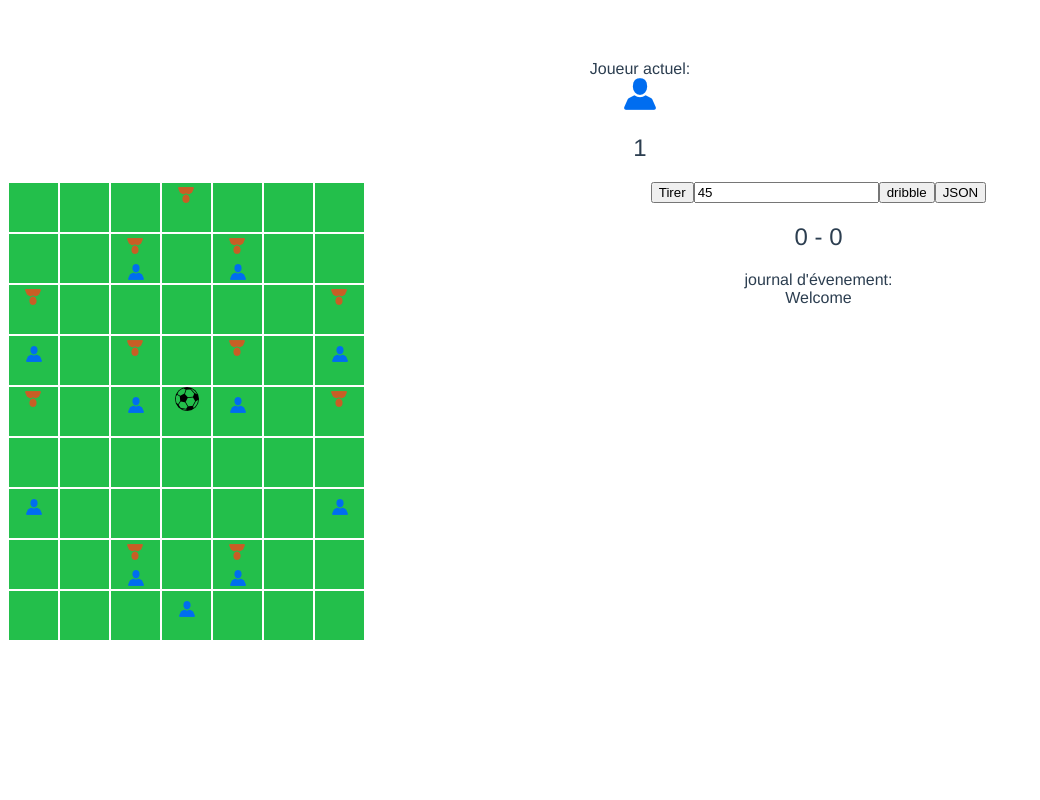
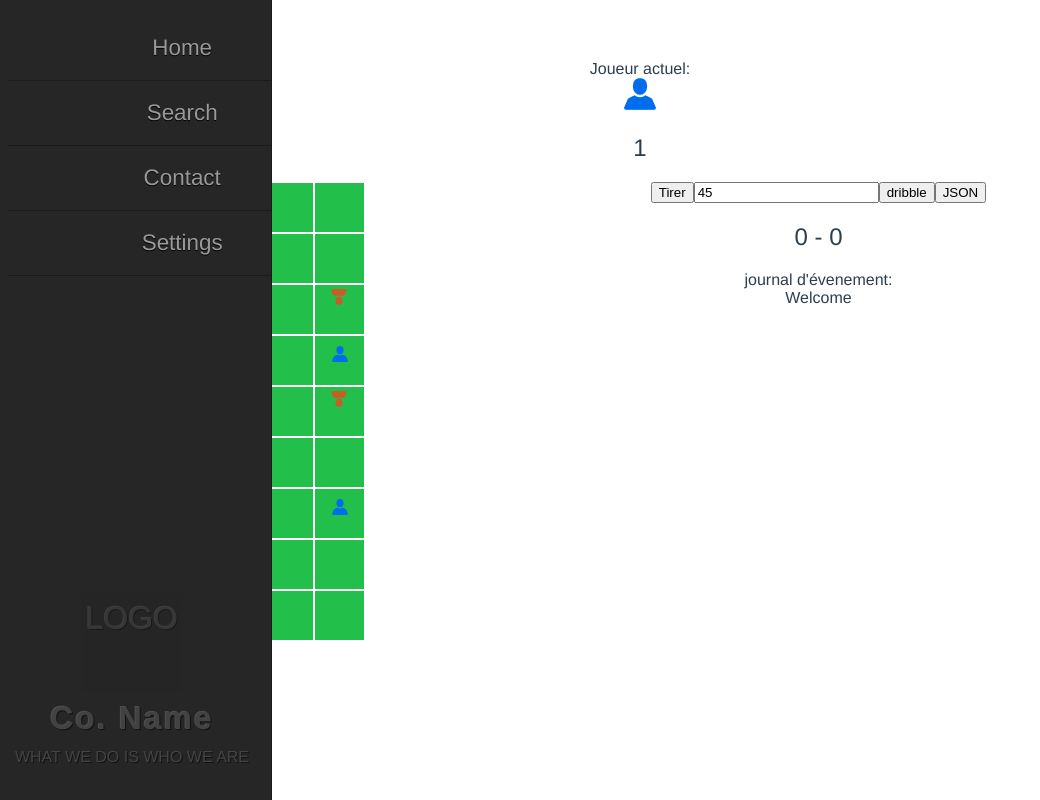
Before and after one commit to Neglolz/FC5, a Vue app: page / in a window 1280 px wide. Shown: the whole page, without its empty margins (0-1040 px from the left). Built offline with nearby package versions, Linux system fonts and the light colour scheme.

Commit message:
finition du store, ajout des librairy vue-loader, sass-loader node-sass font-awesome css-loader

```diff
--- a/src/App.vue
+++ b/src/App.vue
@@ -1,14 +1,17 @@
 <template>
     <div id="app">
         <!--<img src="./assets/logo.png">-->
+        <navmenu></navmenu>
         <router-view></router-view>
     </div>
 </template>
 
 <script>
+    import Navmenu from './components/Navmenu'
     import Vuex from 'vuex'
     export default {
-        name: 'app'
+        name: 'app',
+        components: { Navmenu }
     }
 </script>
 
--- a/src/components/FootballStore.js
+++ b/src/components/FootballStore.js
@@ -6,7 +6,7 @@ import Vuex from 'vuex'
 
 Vue.use(Vuex)
 
-const state = {
+const state = { // data
     events:[
         {
             id:34567878,
@@ -15,7 +15,7 @@ const state = {
     ]
 }
 
-const mutations = {
+const mutations = { // on ne modifie le state qu'ici
     CREATE_EVENT: ( state,description )=>{
         state.events.push({
             id: Math.floor(Math.random()*1000000000),
@@ -24,8 +24,14 @@ const mutations = {
     }
 }
 
-const getters = {
+const getters = { // permet de recup les data
     events: state => state.events
+}
+
+const actions = { // on appel les mutations. si besoin on peut faire les appels ajax ici
+    createEvent(store,description){
+        store.commit('CREATE_EVENT', description)
+    }
 }
 
 
@@ -33,9 +39,7 @@ let store = new Vuex.Store({
     state: state,
     mutations: mutations,
     getters: getters,
-    actions:{
-
-    },
+    actions: actions,
     strict: true
 })
 
--- a/src/components/Hello.vue
+++ b/src/components/Hello.vue
@@ -41,9 +41,7 @@
     export default {
         store: store,
         name: 'hello',
-        props: {
-
-        },
+        props: {},
         data() {
             return {
                 msg: 'Welcome to Your Vue.js App',
@@ -227,7 +225,9 @@
             }
         },
         methods: {
+            ...Vuex.mapActions({
 
+            }),
             shoot() {
                 this.checkIfGoal();
                 this.createTerrain(this.ball.position, this.User1.players, this.User2.players)
--- /dev/null
+++ b/src/components/Navmenu.vue
@@ -0,0 +1,231 @@
+<template>
+    <div id="nav" class="nav">
+        <div class="icon">
+            <ul>
+                <li><a title="Home" href="#"><i class="fa fa-home "></i></a></li>
+                <li><a href="About"><i class="fa fa-search "></i></a></li>
+                <li><a href="#"><i class="fa fa-edit "></i></a></li>
+                <li><a href="#"><i class="fa fa-cog "></i></a></li>
+
+            </ul>
+        </div>
+        <div class="text">
+            <ul>
+                <li><a title="Home" href="#">Home</a></li>
+                <li><a href="#" >Search</a>
+                </li>
+                <li><a href="#" >Contact</a>
+                </li>
+                <li><a href="#" >Settings</a>
+                </li>
+            </ul>
+        </div>
+        <div class="info">
+            <div class="logo"><p>LOGO</p></div>
+            <div class="name">Co. Name</div>
+            <div class="quote">WHAT WE DO IS WHO WE ARE</div>
+            <div class="social">
+                <a target="_blank" href="https://twitter.com/tmrDevelops"><i class="fa fa-twitter"></i></a>
+            </div>
+        </div>
+    </div>
+
+
+</template>
+
+<script>
+
+    import store from './FootballStore'
+    import Vuex from 'vuex'
+
+    export default{
+        store: store,
+        name: 'navmenu',
+        data(){
+            return {
+
+            }
+        }
+    }
+
+</script>
+
+<style lang="scss" scoped>
+    @import url(https://fonts.googleapis.com/css?family=Raleway:500);
+    body{
+        width:100%;
+        margin:0;
+        padding:0;
+        overflow:hidden;
+        background:hsla(212, 5%, 95%, 1);
+        font-family: 'Raleway', sans-serif;
+
+    & h1{
+          text-align:center;
+          margin-top:35px;
+          color:hsla(0,0%,20%,1);
+          letter-spacing:1px;
+          text-shadow:1px 1px hsla(212, 5%, 95%, 1),
+          -1px -1px hsla(212, 5%, 95%, 1);
+      }
+    }
+
+    .nav{
+        height:100%;
+        position:fixed;
+        left:-2em;
+        top:0;
+        z-index:1000;
+        transform-style:preserve-3d;
+        perspective:1000px;
+    }
+    .icon{
+        position:absolute;
+        left:0;
+        top:0;
+        z-index:990;
+        height:100%;
+        background:hsla(0,0%,15%,1);
+
+    & li{
+          border-bottom:1px solid hsla(0,0%,0%,.3);
+          list-style-type:none;
+      }
+    & a{
+          display:block;
+          width:64px;
+          height:64px;
+          line-height:64px;
+          text-align:center;
+          font-size:1.6em;
+          color:hsla(0,0%,60%,1);
+          text-shadow:0 1px 0 hsla(0,0%,0%,1);
+          transition:all .5s ease-out;
+
+    &:hover{
+         color:hsla(255,255%,255%,1);
+         transform:translateX(10px) scale(1.2)
+     }
+    }
+    }
+
+    .nav:hover .text{
+        transform:rotateY(0deg)
+    }
+    .text{
+        position:absolute;
+        left:63px;
+        top:0;
+        z-index:980;
+        height:100%;
+        background:hsla(0,0%,15%,1);
+        border-right:1px solid hsla(0,0%,0%,.3);
+        transition:transform .24s linear;
+        backface-visibility:hidden;
+        transform-origin:left;
+        transform:perspective(1000px) rotateY(90deg);
+
+    & li{
+          border-bottom:1px solid hsla(0,0%,0%,.3);
+      }
+    & a{
+          display:block;
+          width:200px;
+          height:64px;
+          line-height:64px;
+          text-indent:1em;
+          font-size:1.4em;
+          text-decoration:none;
+          color:hsla(0,0%,60%,1);
+          text-shadow:0 1px 0 hsla(0,0%,0%,1);
+          transition:all .5s ease;
+
+    &:hover{
+         color:hsla(255,255%,255%,1);
+         transform:translateX(-14px)
+     }
+    }
+    }
+
+    .nav:hover .info{
+        left:0;opacity:1;
+        transition:opacity .5s ease-in .1s
+    }
+    .info{
+        position:absolute;
+        padding-left:2em;
+        bottom:30px;
+        z-index:999;
+        width:264px;
+        color:hsla(255,255%,255%,1);
+        text-align:center;
+        line-height:1.6;
+        opacity:0;
+
+    .logo p{
+        width:100px;
+        height:100px;
+        margin:0 auto;
+        background:hsla(0,0%,15%,1);
+        color:hsla(0,0%,26%,1);
+        opacity:.6;
+        overflow:hidden;
+        text-align:center;
+        transition:all .5s ease;
+        font-size:2em;
+        text-shadow:-1px -1px hsla(0,0%,31%,1),1px 1px hsla(0,0%,7%,1);
+
+    &:hover{
+         opacity:1;
+         color:hsla(255,255%,255%,1);
+         text-shadow:-1px -1px hsla(0,0%,34%,1),
+         1px 1px hsla(0,0%,7%,1);
+     }
+    }
+    .name{
+        font-size:2em;
+        font-weight:bold;
+        letter-spacing:2px;
+        color:hsla(0,0%,26%,1);
+        text-shadow:-1px -1px hsla(0,0%,31%,1),
+        1px 1px hsla(0,0%,7%,1);
+    }
+    .quote{
+        color:#444;
+        text-shadow:1px 1px hsla(0,0%,7%,1);
+    }
+    .social a{
+        font-size:2em;
+        color:hsla(0,0%,20%,1);
+        letter-spacing:.5em;
+        text-shadow:1px 1px hsla(0,0%,27%,1),
+        -1px -1px hsla(0,0%,7%,1);
+        transition:all .5s ease;
+
+    &:hover{
+         color:hsla(255,255%,255%,1);
+         text-shadow:-1px -1px hsla(0,0%,34%,1),
+         1px 1px hsla(0,0%,7%,1);
+     }
+    }
+    }
+    /*
+    Only added a nav query for height bc width is fine
+    (covers full width of viewport from 270px) down to 220px.
+    Bottom nav info section is hidden when screen height
+    hits 550px or below.  Nav still functions as a fly-out
+    */
+
+    @media screen and ( max-height:550px ){
+        .info{
+            display:none;
+        }
+    }
+    @media screen and ( max-width:450px ){
+        h1{
+            font-size:7.5vw;
+        }
+    }
+
+
+</style>
```
Also changed, not shown: package.json (+7 -0 lines).
